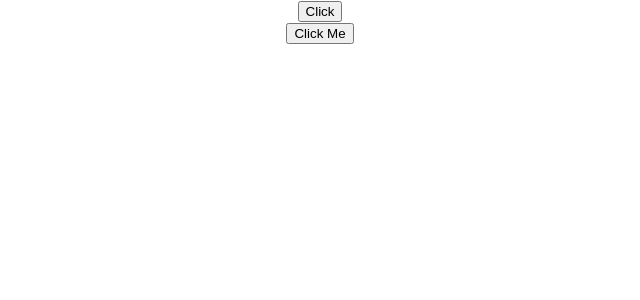
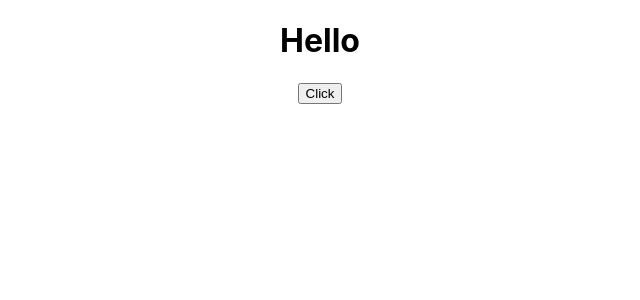
Before and after one commit to AtharvBhujbal/react, a React (Create React App) app in the folder hello-world/: page / in a window 1280 px wide. Shown: the top 300 px of the page, without its empty margins (320-960 px from the left). Built offline with nearby package versions, Linux system fonts and the light colour scheme.

Commit message:
This keyword binding

```diff
--- a/hello-world/src/App.js
+++ b/hello-world/src/App.js
@@ -6,12 +6,14 @@
 import { Counter } from './components/Counter';
 import FunctionClick from './components/FunctionClick';
 import ClassClick from './components/ClassClick';
+import EventBind from './components/EventBind';
 
 function App() {
   return (
     <div className="App">
-      <FunctionClick/>
-      <ClassClick/>
+      <EventBind/>
+      {/* <FunctionClick/>
+      <ClassClick/> */}
       {/* <Counter /> */}
       {/* <Message /> */}
       {/* <Greet name="Bruce">
--- /dev/null
+++ b/hello-world/src/components/EventBind.js
@@ -0,0 +1,47 @@
+import React, { Component } from 'react'
+
+export class EventBind extends Component {
+    constructor(props){
+        super(props)
+        this.state = {
+            message: 'Hello'
+        }
+        // 3. Method 3: Binding in the constructor
+        this.handleClick = this.handleClick.bind(this)
+    }
+    // handleClick(){
+    //     this.setState({
+    //         message: 'Goodbye!'
+    //     })
+    // }
+
+
+    // 4. Method 4: Class property as
+    // arrow function
+    handleClick = () => {
+        this.setState({
+            message: 'Goodbye!'
+        })
+    }
+  render() {
+    return (
+      <div>
+        <h1>{this.state.message}</h1>
+        {/* 1. Method 1: Binding in the render method
+                can cause a performance issue on large applications */}
+        {/* <button onClick={this.handleClick.bind(this)}>Click</button> */}
+
+        {/* 2. Method 2: Arrow function in render method */}
+        {/* <button onClick={() => this.handleClick()}>Click</button> */}
+
+        {/* 3. Method 3: Binding in the constructor */}
+        {/* <button onClick={this.handleClick}>Click</button> */}
+
+        {/* 4. Method 4: Class property as arrow function */}
+        <button onClick={this.handleClick}>Click</button>
+      </div>
+    )
+  }
+}
+
+export default EventBind
```
